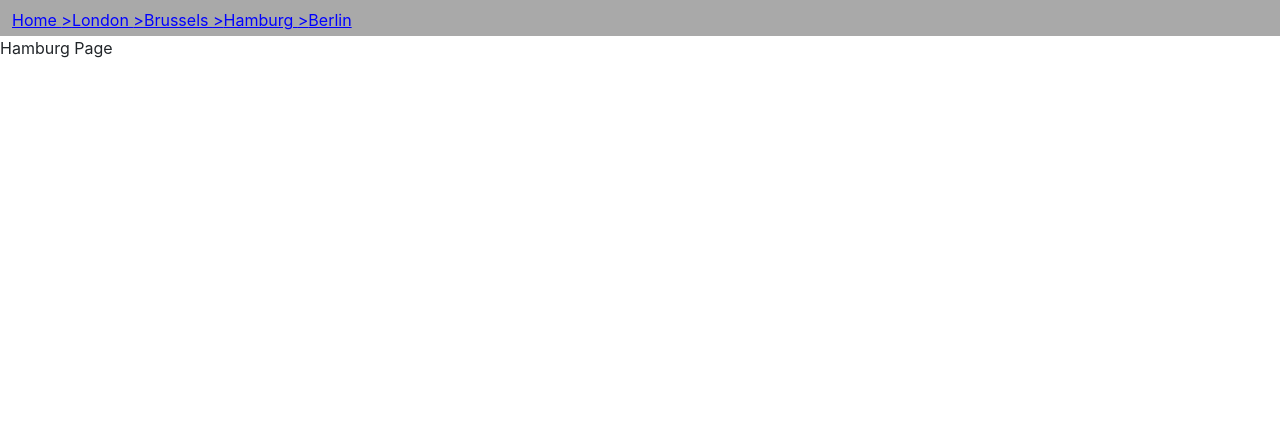
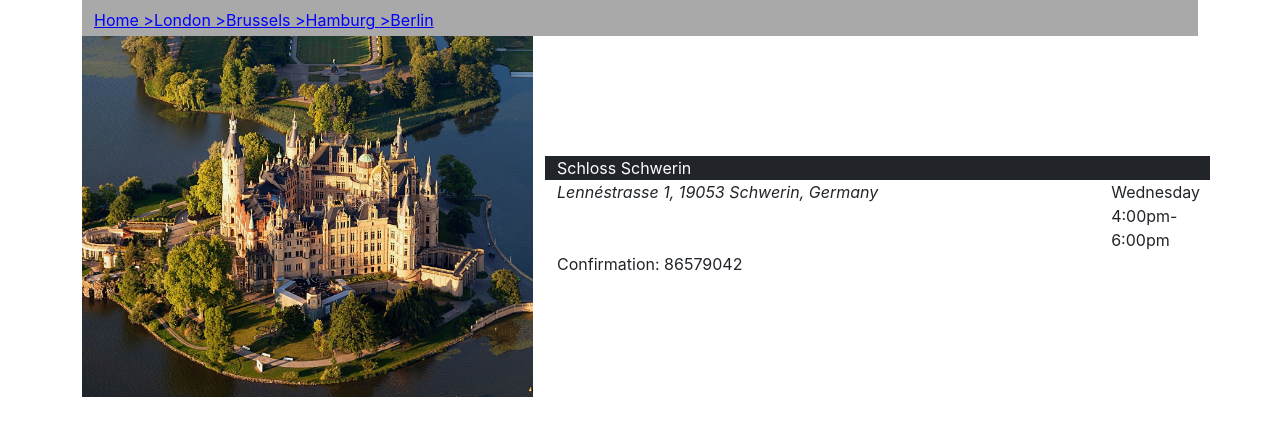
Before and after one commit to sfotxl/itineraryapp, a React (Create React App) app: page /Hamburg in a window 1280 px wide. Shown: the top 436 px of the page. Built offline with nearby package versions, Linux system fonts and the light colour scheme.

Commit message:
removed unused imports

```diff
--- a/src/App.js
+++ b/src/App.js
@@ -1,13 +1,10 @@
 import "./App.css";
-import { Container, Row, Col } from "reactstrap";
-import EventsList from "./features/events/EventsList";
-import DisplayList from "./features/display/DisplayList";
-import EventDetail from "./features/events/EventDetail";
 import HomePage from "./pages/HomePage";
 import BerlinPage from "./pages/BerlinPage";
 import LondonPage from "./pages/LondonPage";
 import BrusselsPage from "./pages/BrusselsPage";
 import HamburgPage from "./pages/HamburgPage";
+import { Container } from "reactstrap";
 
 import Header from "./components/Header";
 import { Routes, BrowserRouter, Route } from "react-router-dom";
@@ -24,6 +21,7 @@ function App() {
           <Route path="/Brussels" element={<BrusselsPage />} />
         </Routes>
       </BrowserRouter>
+
   );
 }
 
--- a/src/components/Header.js
+++ b/src/components/Header.js
@@ -1,14 +1,11 @@
 import {
   Navbar,
-  NavItem,
   Nav,
   NavbarToggler,
   Collapse,
-  NavbarBrand,
 } from "reactstrap";
 import { useState } from "react";
 import { NavLink } from "react-router-dom";
-import planeImg from "../assets/img/plane.jpeg";
 
 const Header = () => {
   const [menuOpen, setMenuOpen] = useState(false);
--- a/src/features/display/DisplayList.js
+++ b/src/features/display/DisplayList.js
@@ -1,4 +1,4 @@
-import { Col, Row } from "reactstrap";
+import { Row } from "reactstrap";
 import DisplayCard from "./DisplayCard";
 import { selectAllEvents } from "../events/EventsSlice";
 
--- a/src/features/events/EventCard.js
+++ b/src/features/events/EventCard.js
@@ -1,4 +1,4 @@
-import { Card, CardImg, CardImgOverlay, CardBody, CardTitle } from "reactstrap";
+import { Card, CardImg, CardImgOverlay, CardTitle } from "reactstrap";
 
 const EventCard = ({ event }) => {
   const { image, name } = event;
--- a/src/features/events/EventDetail.js
+++ b/src/features/events/EventDetail.js
@@ -1,4 +1,4 @@
-import { Card, CardImg, CardImgOverlay, CardBody, CardTitle } from "reactstrap";
+import { Card, CardBody, CardTitle } from "reactstrap";
 
 const EventDetail = ({ event }) => {
   const { name, description, address } = event;
--- a/src/features/events/EventsList.js
+++ b/src/features/events/EventsList.js
@@ -1,4 +1,4 @@
-import { Col, Row } from "reactstrap";
+
 import EventCard from "./EventCard";
 import { selectAllEvents } from "./EventsSlice";
 
--- a/src/features/events/EventsSlice.js
+++ b/src/features/events/EventsSlice.js
@@ -18,3 +18,19 @@ export const brusselsEvents = (event) => {
 
     return brusselslice;
 };
+
+
+export const berlinEvents = (event) => {
+    const berlinslice = EVENTS.filter((event) => event.city === 'Berlin');
+    berlinslice.sort((a,b) => a.time-b.time);
+
+    return berlinslice;
+};
+
+
+export const hamburgEvents = (event) => {
+    const hamburglice = EVENTS.filter((event) => event.city === 'Hamburg');
+    hamburglice.sort((a,b) => a.time-b.time);
+
+    return hamburglice;
+};
--- a/src/pages/BerlinPage.js
+++ b/src/pages/BerlinPage.js
@@ -1,8 +1,44 @@
-import { EVENTS } from "../shared/EVENTS";
+
+import { Container, Col, Row } from "reactstrap";
+import { berlinEvents } from "../features/events/EventsSlice";
+import Header from "../components/Header";
 
 const BerlinPage = () => {
+    const events = berlinEvents();
     return (
-        <div>Berlin Page</div>
+        <Container>
+        <Header />
+        {events.map((event) => {
+          return (
+            <Row row-content className="align-items-center">
+              <Col sm={5} key={event.id}>
+                <img src={event.image} width="100%" />
+              </Col>
+              <Col>
+                <Row>
+                  <Col className="bg-dark text-white" key={event.name}>
+                    {event.name}
+                  </Col>
+                </Row>
+                <Row>
+                  <Col><em>{event.address}</em></Col>
+                  <Col xs='2'>
+                    <Row>
+                        <Col>{event.day}</Col>
+                    </Row>
+                    <Row>
+                        <Col>{event.time}</Col>
+                    </Row>
+                    </Col>
+                </Row>
+                <Row>
+                  <Col>{event.description}</Col>
+                </Row>
+              </Col>
+            </Row>
+          );
+        })}
+      </Container>
     );
 };
 
--- a/src/pages/BrusselsPage.js
+++ b/src/pages/BrusselsPage.js
@@ -1,5 +1,4 @@
 import Header from "../components/Header";
-import DisplayList from "../features/display/DisplayList";
 import { brusselsEvents } from "../features/events/EventsSlice";
 import { Container, Row, Col } from "reactstrap";
 
@@ -13,7 +12,7 @@ const events = brusselsEvents();
           return (
             <Row row-content className="align-items-center">
               <Col xs={5} key={event.id}>
-                <img src={event.image} width="100%" />
+                <img src={event.image} alt={event.description} width="100%" />
               </Col>
               <Col>
                 <Row>
--- a/src/pages/HamburgPage.js
+++ b/src/pages/HamburgPage.js
@@ -1,11 +1,44 @@
+import { Container, Row, Col } from "react-bootstrap";
 import Header from "../components/Header";
+import { hamburgEvents } from "../features/events/EventsSlice";
 
 const HamburgPage = () => {
+const events = hamburgEvents();
+
     return (
-        <>
-            <Header />
-            <div>Hamburg Page  </div>
-        </>
+        <Container>
+        <Header />
+        {events.map((event) => {
+          return (
+            <Row row-content className="align-items-center">
+              <Col sm={5} key={event.id}>
+                <img src={event.image} alt={event.description} width="100%" />
+              </Col>
+              <Col>
+                <Row>
+                  <Col className="bg-dark text-white" key={event.name}>
+                    {event.name}
+                  </Col>
+                </Row>
+                <Row>
+                  <Col><em>{event.address}</em></Col>
+                  <Col xs='2'>
+                    <Row>
+                        <Col>{event.day}</Col>
+                    </Row>
+                    <Row>
+                        <Col>{event.time}</Col>
+                    </Row>
+                    </Col>
+                </Row>
+                <Row>
+                  <Col>{event.description}</Col>
+                </Row>
+              </Col>
+            </Row>
+          );
+        })}
+      </Container>
     )
 }
 
--- a/src/pages/LondonPage.js
+++ b/src/pages/LondonPage.js
@@ -1,8 +1,6 @@
 import Header from "../components/Header";
 import { londonEvents } from "../features/events/EventsSlice";
 import { Row, Col, Container } from "reactstrap";
-import EventDetail from "../features/events/EventDetail";
-import EventCard from "../features/events/EventCard";
 
 const LondonPage = () => {
   const events = londonEvents();
@@ -12,8 +10,8 @@ const LondonPage = () => {
         {events.map((event) => {
           return (
             <Row row-content className="align-items-center">
-              <Col xs={5} key={event.id}>
-                <img src={event.image} width="100%" />
+              <Col sm={5} key={event.id}>
+                <img src={event.image} alt={event.name} width="100%" height="20%"/>
               </Col>
               <Col>
                 <Row>
--- a/src/shared/EVENTS.js
+++ b/src/shared/EVENTS.js
@@ -1,4 +1,4 @@
-import { getByTitle } from '@testing-library/react';
+
 import planeImg from '../assets/img/plane.jpeg';
 import popImg from '../assets/img/pop.jpeg';
 import menagerieImg from '../assets/img/menagerie.jpeg';
@@ -65,7 +65,7 @@ export const EVENTS = [
         id: 5,
         name: 'Pop!',
         place: 'Eagle - London',
-        date: '11',
+        date: 11,
         day: 'Saturday',
         city: 'London',
         time: '9:00pm-4:00am',
@@ -78,8 +78,10 @@ export const EVENTS = [
         id: 6,
         name: 'Schloss Schwerin',
         place: 'Schloss Schwerin',
-        date: '15',
+        date: 15,
         time: '4:00pm-6:00pm',
+        city: 'Hamburg',
+        day: 'Wednesday',
         image: schwerinImg,
         address: 'Lennéstrasse 1, 19053 Schwerin, Germany',
         description: 'Confirmation: 86579042',
@@ -142,5 +144,15 @@ export const EVENTS = [
         address: 'Rue du Musée 9 / Museumstraat 9 - 1000 Brussels',
         time: '10:00am',
         day: 'Monday'
+    },
+    {
+        id: 12,
+        name: 'Depart Brussels-Midi',
+        city: 'Brussels',
+        image: eurostarImg,
+        address: 'Avenue Fonsny 47B, 1060 Brussel, Belgium',
+        date: 14,
+        time: '8:23am',
+        day: 'Tuesday'
     }
 ];
```
